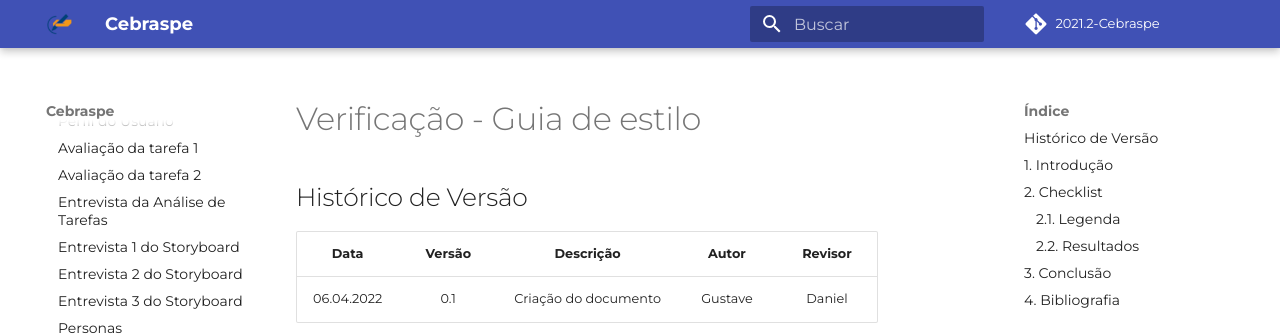
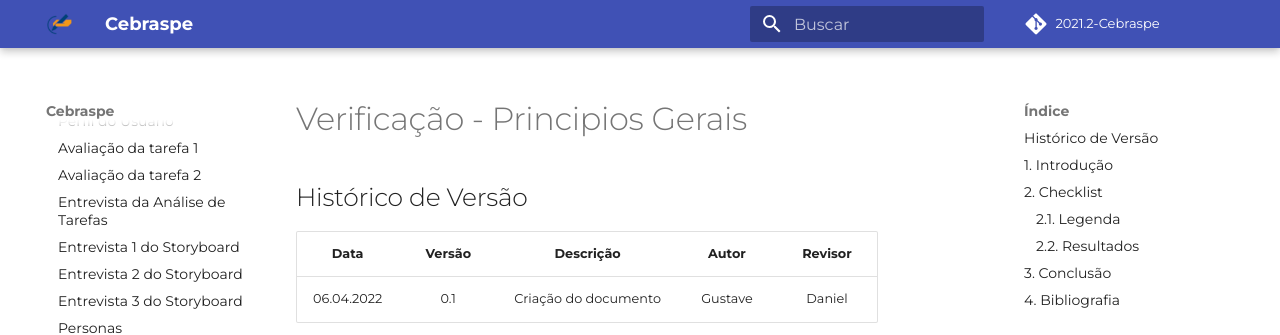
Before and after one commit to Interacao-Humano-Computador/2021.2-Cebraspe, an MkDocs documentation site: the page built from docs/Verificação/principios_gerais.md, in a window 1280 px wide and 900 px high. Shown: the top 335 px of the window. Built offline with MkDocs 1.6.1 and Material for MkDocs 9.7.7, drawn with Linux system fonts in a browser that asks for light colours; some web fonts are replaced; comment, search, counter and statistics services are not loaded.

Commit message:
#36 - att do documento

```diff
--- a/docs/Verificação/principios_gerais.md
+++ b/docs/Verificação/principios_gerais.md
@@ -1,4 +1,4 @@
-# Verificação - Guia de estilo
+# Verificação - Principios Gerais
 
 ## Histórico de Versão
 
```
